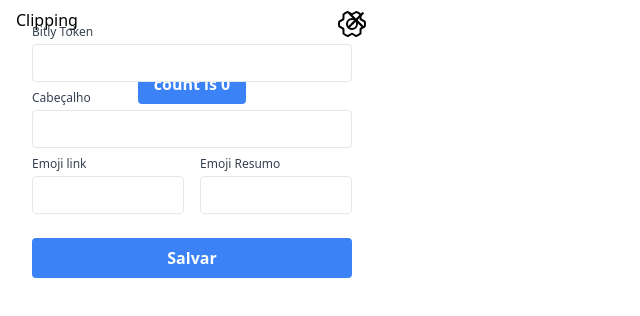
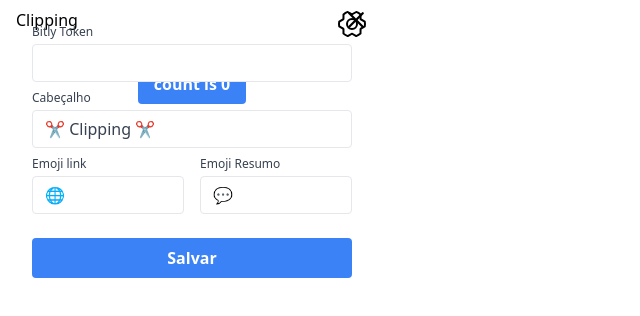
Before and after one commit to izidorio/addon-clipping, a React (Vite) app: page / in a window 1280 px wide. Both pictures are taken after a click on the icon 352 px from the left and 24 px from the top of the page. Shown: the top 316 px of the page, without its empty margins (0-640 px from the left). Built offline with nearby package versions, Linux system fonts and the light colour scheme.

Commit message:
add react-hook-form

```diff
--- a/package.json
+++ b/package.json
@@ -10,9 +10,12 @@
     "preview": "vite preview"
   },
   "dependencies": {
+    "@hookform/resolvers": "^3.1.1",
     "@phosphor-icons/react": "^2.0.10",
     "react": "^18.2.0",
-    "react-dom": "^18.2.0"
+    "react-dom": "^18.2.0",
+    "react-hook-form": "^7.45.0",
+    "zod": "^3.21.4"
   },
   "devDependencies": {
     "@types/react": "^18.0.37",
--- a/src/components/Header.tsx
+++ b/src/components/Header.tsx
@@ -2,9 +2,37 @@ import { GearSix, X } from "@phosphor-icons/react";
 import { useState } from "react";
 import { Input } from "./Input";
 import { Button } from "./Button";
+import { FormProvider, useForm } from "react-hook-form";
+import { zodResolver } from "@hookform/resolvers/zod";
+import { z } from "zod";
+import { store } from "../services";
+
+const formSchema = z.object({
+  token: z.string().nonempty("o token é obrigatório"),
+  emoji_header: z.string(),
+  emoji_link: z.string(),
+  emoji_resume: z.string(),
+});
+
+type formType = z.infer<typeof formSchema>;
 
 export function Header() {
   const [isShow, setIsShow] = useState(false);
+
+  const methods = useForm<formType>({
+    resolver: zodResolver(formSchema),
+    defaultValues: {
+      token: "",
+      emoji_header: "✂️ Clipping ✂️",
+      emoji_link: "🌐",
+      emoji_resume: "💬",
+    },
+  });
+
+  async function handleOnSubmit(payload: formType) {
+    store.set("settings", payload);
+    console.log({ payload });
+  }
 
   return (
     <header className="flex w-full px-4 py-2 justify-between relative">
@@ -24,9 +52,13 @@ export function Header() {
           className="absolute top-2 right-4 dark:text-zinc-100 cursor-pointer"
           onClick={() => setIsShow(false)}
         />
-        <form className="dark:bg-zinc-800 px-8 pt-6 pb-8 mb-4 w-full">
+        <FormProvider {...methods}>
+          <form
+            className="dark:bg-zinc-800 px-8 pt-6 pb-8 mb-4 w-full"
+            onSubmit={methods.handleSubmit(handleOnSubmit)}
+          >
             <Input label="Bitly Token" name="token" type="password" />
-          <Input label="Cabeçalho" name="header" />
+            <Input label="Cabeçalho" name="emoji_header" />
             <div className="flex gap-4 mb-4">
               <Input label="Emoji link" name="emoji_link" />
               <Input label="Emoji Resumo" name="emoji_resume" />
@@ -36,6 +68,7 @@ export function Header() {
               Salvar
             </Button>
           </form>
+        </FormProvider>
       </div>
     </header>
   );
--- a/src/components/Input.tsx
+++ b/src/components/Input.tsx
@@ -1,19 +1,30 @@
+import { useFormContext } from "react-hook-form";
+
 interface InputProps extends React.InputHTMLAttributes<HTMLInputElement> {
   label: string;
   name: string;
 }
 
 export function Input({ label, name, ...rest }: InputProps) {
+  const {
+    register,
+    formState: { errors },
+  } = useFormContext();
+  const error = errors[name]?.message as string;
+
   return (
     <div className="mb-2">
       <label className="block text-gray-700 dark:text-zinc-100 text-xs mb-1" htmlFor="token">
         {label}
       </label>
       <input
-        className="appearance-none border dark:border-zinc-400 rounded w-full py-2 px-3 text-gray-700 dark:text-zinc-100 dark:bg-zinc-800 leading-tight focus:outline-none"
-        name={name}
+        id={label}
+        {...register(name)}
+        data-error={!!error}
+        className="appearance-none border dark:border-zinc-400 rounded w-full py-2 px-3 text-gray-700 dark:text-zinc-100 dark:bg-zinc-800 leading-tight focus:outline-none data-[error=true]:border-red-500"
         {...rest}
       />
+      {error && <small className="text-red-500">{error}</small>}
     </div>
   );
 }
--- /dev/null
+++ b/src/services/index.ts
@@ -0,0 +1 @@
+export * from "./store";
--- /dev/null
+++ b/src/services/store.ts
@@ -0,0 +1,16 @@
+import manivest from "../manifest.json";
+
+export const store = {
+  set(key: string, value: string | object) {
+    const valueParsed = typeof value === "string" ? value : JSON.stringify(value);
+    localStorage.setItem(`@${manivest.name}_${key}`, valueParsed);
+    return value;
+  },
+  get(key: string): string | object {
+    const value = localStorage.getItem(`@${manivest.name}_${key}`);
+    return value ? JSON.parse(value) : null;
+  },
+  delete(key: string): void {
+    localStorage.removeItem(`@${manivest.name}_${key}`);
+  },
+};
--- /dev/null
+++ b/src/types/index.ts
@@ -0,0 +1 @@
+export * from "./settings";
--- /dev/null
+++ b/src/types/settings.d.ts
@@ -0,0 +1,6 @@
+export interface Settings {
+  token: string;
+  emoji_header: string;
+  emoji_link: string;
+  emoji_resume: string;
+}
```
Also changed, not shown: 1 other file (tests, documents, lock files or other folders). Lines whose indentation alone changed are shown as unchanged.
